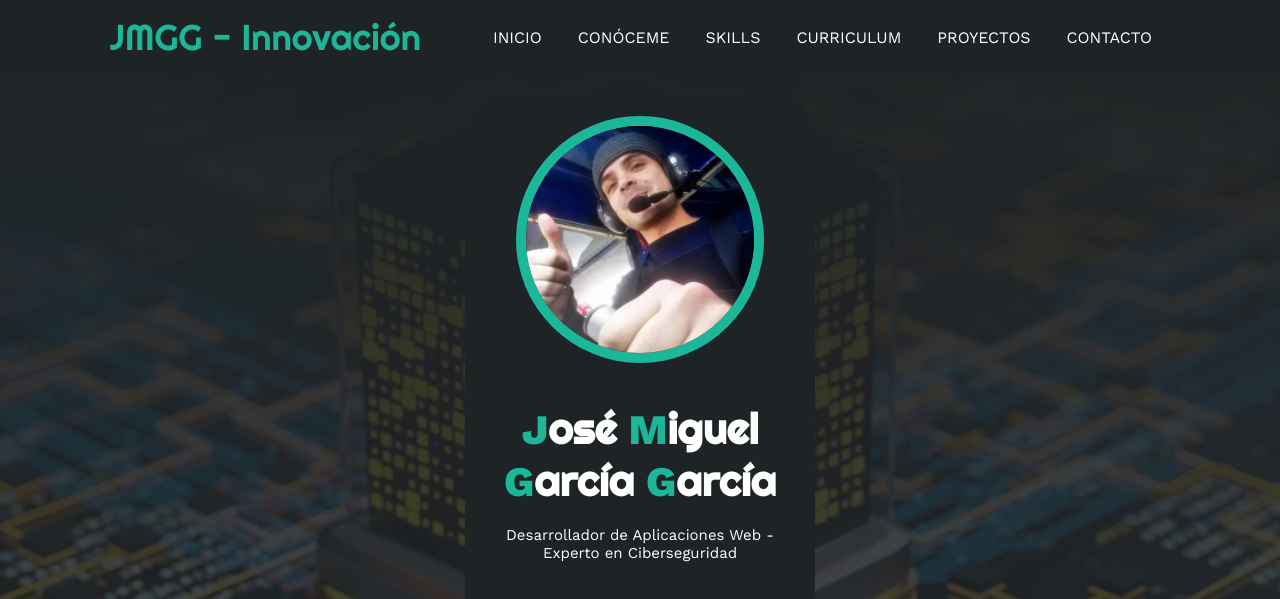
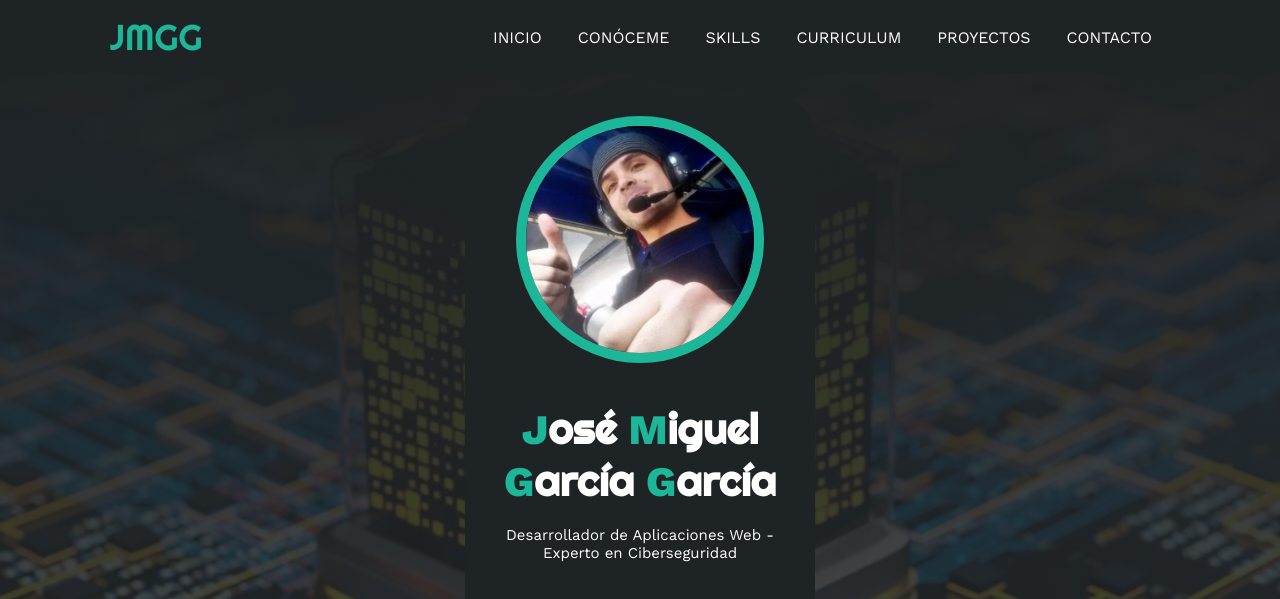
Before and after one commit to JoseMiguelGarciaGarcia/portfolio, a plain HTML site: page index.html in a window 1280 px wide. Shown: the top 599 px of the page. Drawn offline with nearby package versions, Linux system fonts and the light colour scheme.

Commit message:
Add files via upload

```diff
--- a/index.html
+++ b/index.html
@@ -13,7 +13,7 @@
     <div class="contenedor-header">
         <header>
             <div class="logo">
-                <a href="#">JMGG - Innovación</a>
+                <a href="#">JMGG</a>
             </div>
             <nav id="nav">
                 <ul>
```
